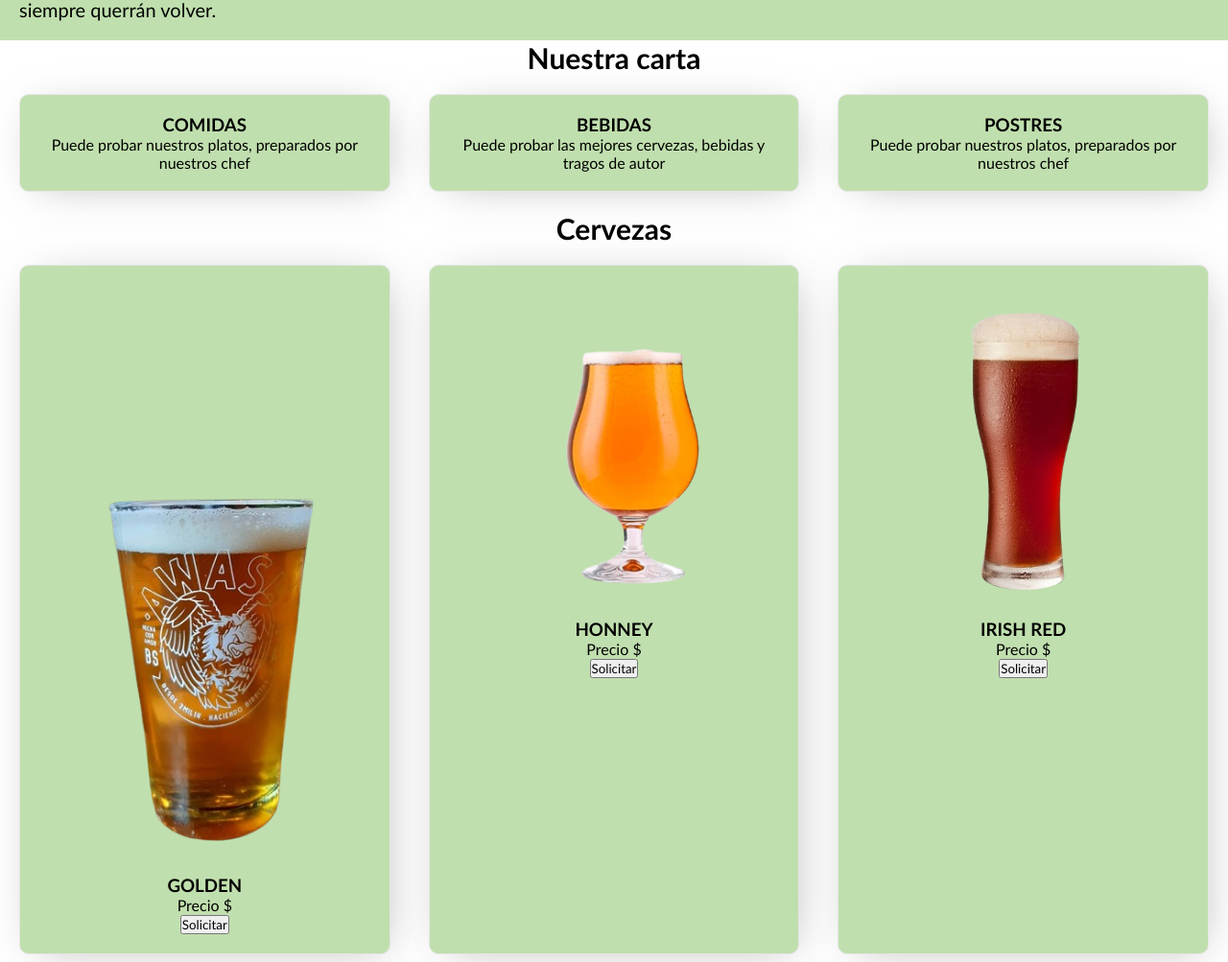
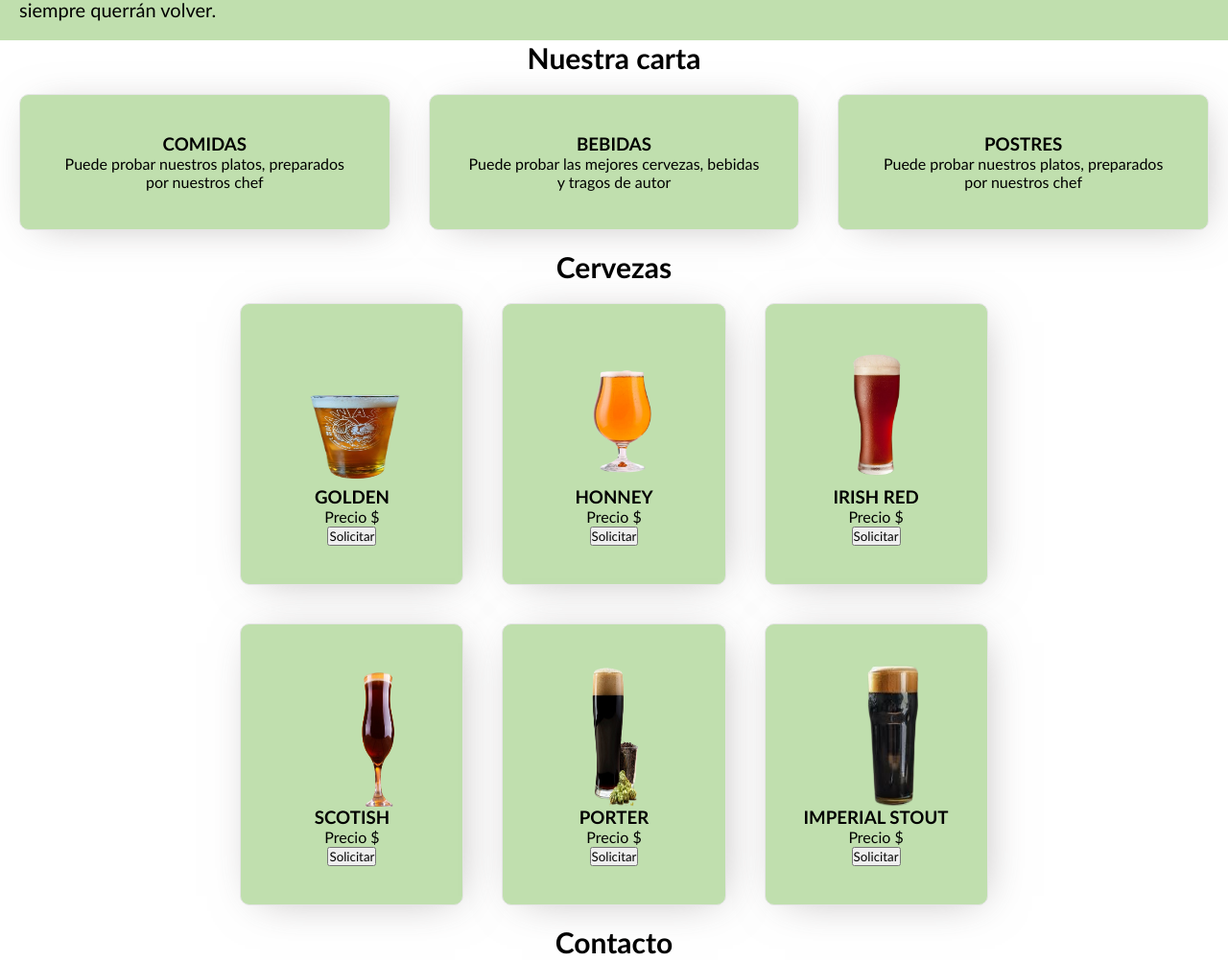
Before and after one commit to WalterNaco/tp-1-cerveza-awash, a plain HTML site: page index.html in a window 1280 px wide. Shown: the part 860-1863 px from the top of the page at 96% size. Drawn offline with Linux system fonts and the light colour scheme.

Commit message:
add and modify card beer

```diff
--- a/styles/styles.css
+++ b/styles/styles.css
@@ -107,15 +107,21 @@ header nav ul li a:hover {
 #projects .card,
 #beer .card {
   background-color: rgb(192, 223, 174);
-  padding: 20px;
+  padding: 40px;
   border: 1px solid rgb(230, 230, 230);
   box-shadow: 6px 5px 45px -15px rgba(155, 150, 150, 0.75);
   border-radius: 10px;
   transition: 0.3s transform;
 }
 
-#projects .card:hover {
+#projects .card:hover
+{
   transform: scale(1.03);
+}
+
+#beer .card:hover
+{
+  transform: scale(1.05);
 }
 
 #projects .card a,
@@ -131,12 +137,15 @@ header nav ul li a:hover {
   color: var(--primary-color);
 }
 
-#beer .card {
-  img{
-    width: 100%;
-    height: 100%;
+#beer .card
+  img
+    {width: 150px;
+    height: 150px;
+    margin: auto;
+    display: flex;
+    justify-content: center;
+    align-items: center;
   }
-}
 
 /* Contacto */
 #contact h2 {
```
Also changed, not shown: index.html (line endings or trailing spaces).
